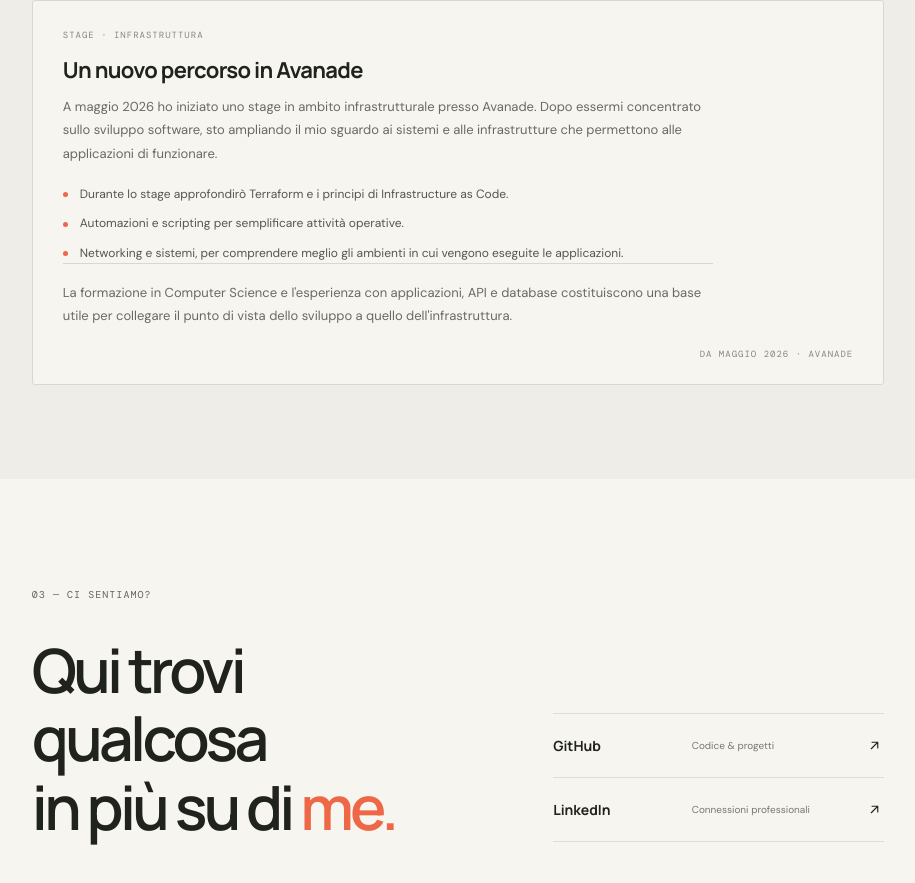
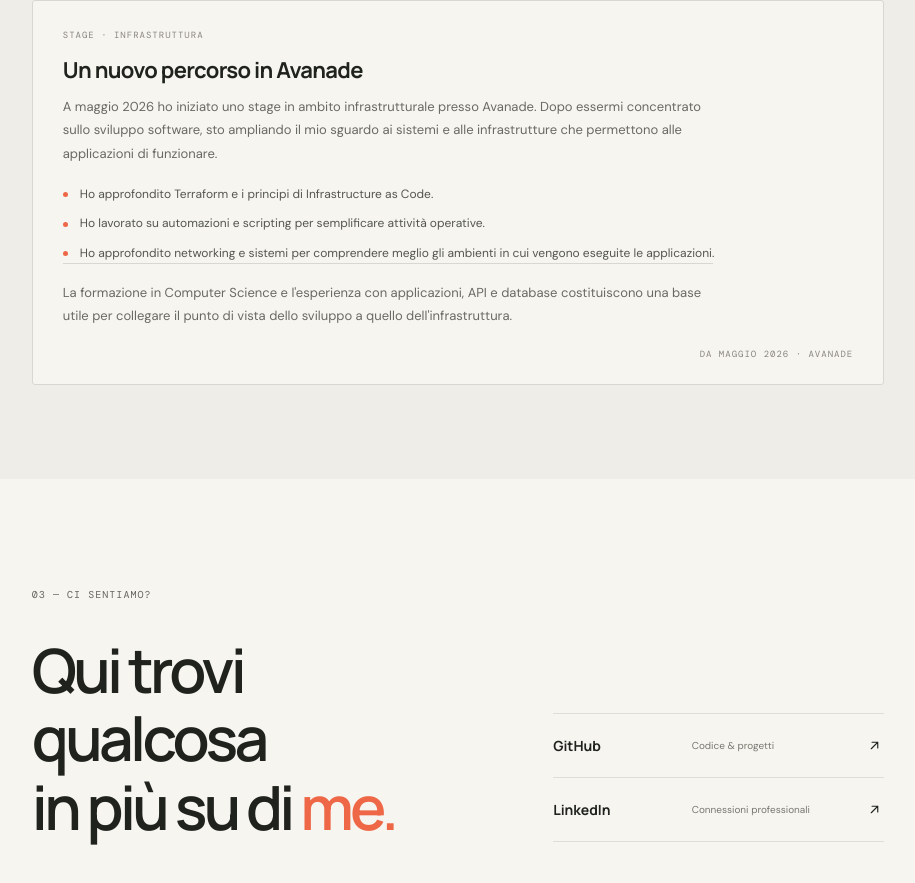
Before and after one commit to dotPinto/dotpinto.github.io, a React (Vite) app: page / in a window 1280 px wide. Shown: the part 2243-3126 px from the top of the page, without its empty margins (182-1097 px from the left). Built offline with nearby package versions, Linux system fonts and the light colour scheme.

Commit message:
feat: aggiornare le descrizioni delle esperienze di stage in profile.js

```diff
--- a/src/data/profile.js
+++ b/src/data/profile.js
@@ -46,9 +46,9 @@
         "A maggio 2026 ho iniziato uno stage in ambito infrastrutturale presso Avanade. Dopo essermi concentrato sullo sviluppo software, sto ampliando il mio sguardo ai sistemi e alle infrastrutture che permettono alle applicazioni di funzionare.",
       date: "DA MAGGIO 2026 · AVANADE",
       highlights: [
-        "Durante lo stage approfondirò Terraform e i principi di Infrastructure as Code.",
-        "Automazioni e scripting per semplificare attività operative.",
-        "Networking e sistemi, per comprendere meglio gli ambienti in cui vengono eseguite le applicazioni.",
+        "Ho approfondito Terraform e i principi di Infrastructure as Code.",
+        "Ho lavorato su automazioni e scripting per semplificare attività operative.",
+        "Ho approfondito networking e sistemi per comprendere meglio gli ambienti in cui vengono eseguite le applicazioni.",
       ],
       context:
         "La formazione in Computer Science e l'esperienza con applicazioni, API e database costituiscono una base utile per collegare il punto di vista dello sviluppo a quello dell'infrastruttura.",
```
